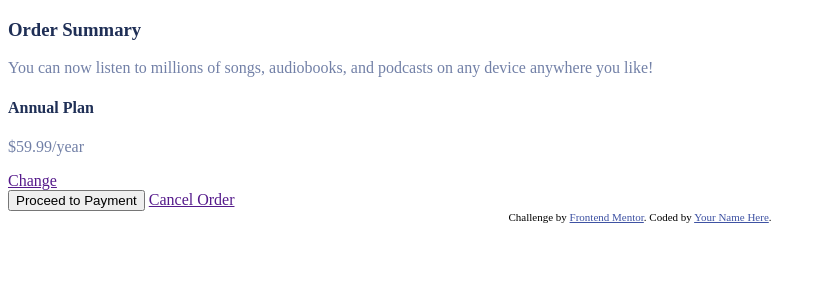
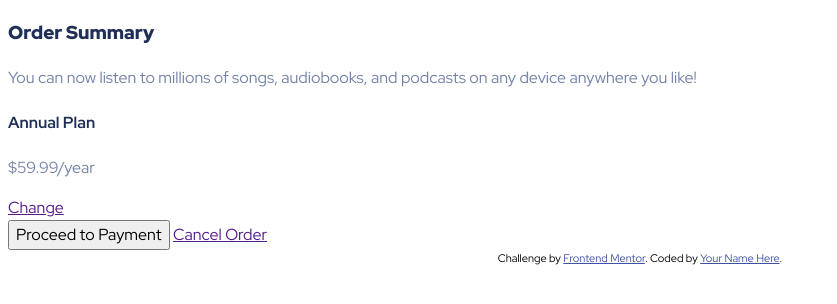
Before and after one commit to jos-me/order-summary-component, a plain HTML site: page index.html in a window 1280 px wide. Shown: the whole page, without its empty margins (0-837 px from the left). Drawn offline with Linux system fonts and the light colour scheme.

Commit message:
define typography.

```diff
--- a/css/style.css
+++ b/css/style.css
@@ -13,6 +13,18 @@
   --color-accent: var(--color-very-pale-blue);
   --color-headings: var(--dark-blue);
   --color-text: var(--desaturated-blue);
+
+  /* Typography */
+
+  --text-base-size: 16px;
+  --typeface-red-hat-display: "Red Hat Display", Arial, Helvetica, sans-serif;
+  --spacing: 1.5;
+}
+
+body {
+  font-family: var(--typeface-red-hat-display);
+  font-size: var(--text-base-size);
+  line-height: var(--spacing);
 }
 
 h3,
@@ -20,8 +32,20 @@ h4 {
   color: var(--color-headings);
 }
 
+h3 {
+  font-weight: 900;
+}
+
+h4 {
+  font-weight: 700;
+}
+
 p {
   color: var(--color-text);
+}
+
+button {
+  font: inherit;
 }
 
 /* Attribution */
--- a/index.html
+++ b/index.html
@@ -5,6 +5,15 @@
     <meta http-equiv="X-UA-Compatible" content="IE=edge" />
     <meta name="viewport" content="width=device-width, initial-scale=1.0" />
 
+    <!-- Google Fonts -->
+    <link rel="preconnect" href="https://fonts.googleapis.com" />
+    <link rel="preconnect" href="https://fonts.gstatic.com" crossorigin />
+    <link
+      href="https://fonts.googleapis.com/css2?family=Red+Hat+Display:wght@400;500;700;900&display=swap"
+      rel="stylesheet"
+    />
+
+    <!-- Custom Stylesheet -->
     <link rel="stylesheet" href="css/style.css" />
 
     <link
@@ -32,7 +41,7 @@
           <a href="">Change</a>
         </article>
 
-        <article>
+        <article class="card__buttons">
           <button type="submit">Proceed to Payment</button>
 
           <a href="">Cancel Order</a>
```
